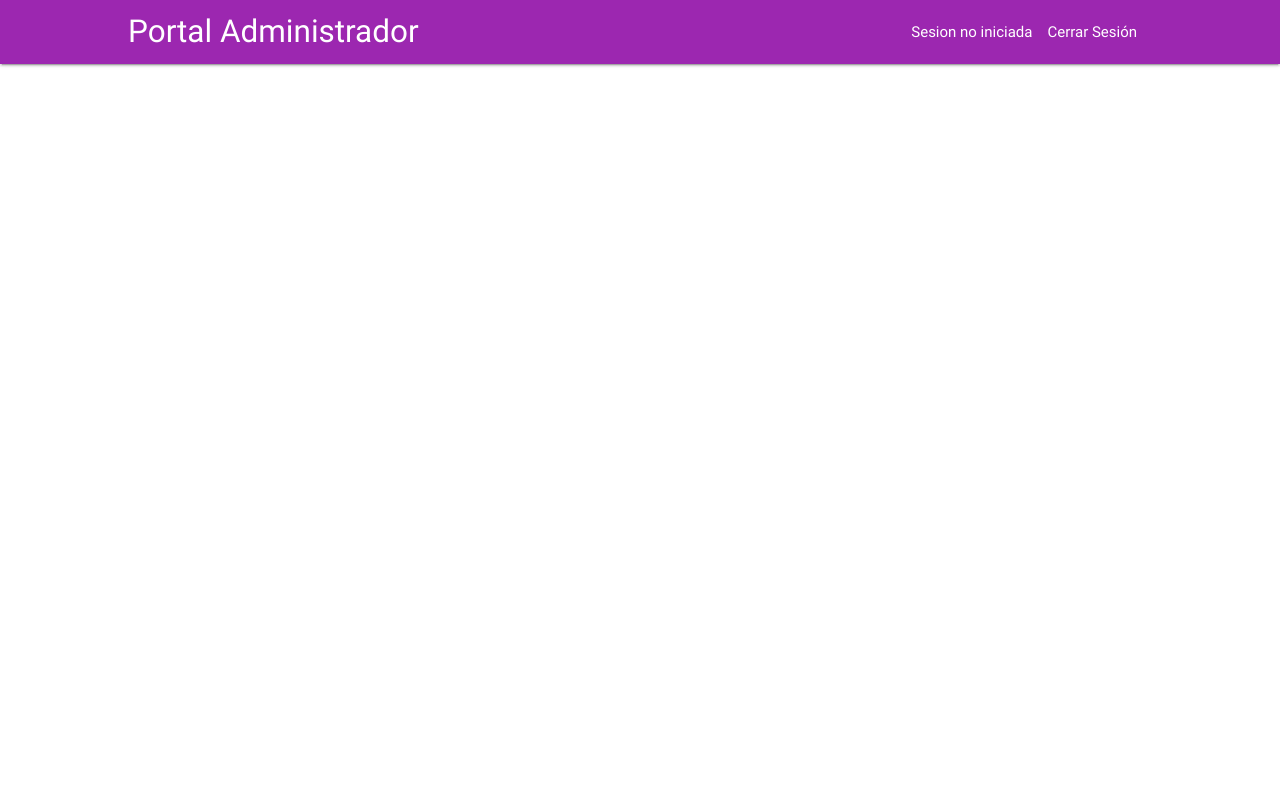
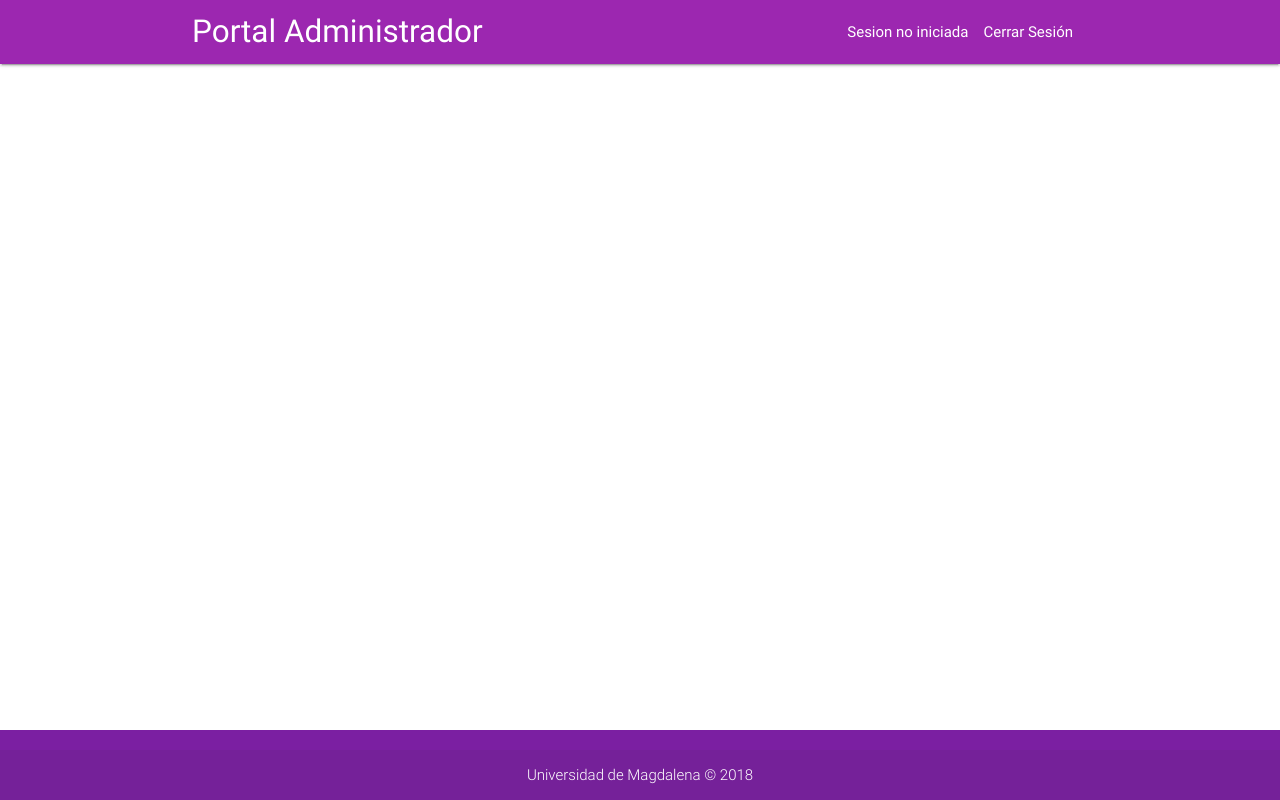
Before and after one commit to samir04m/VotacionesUnimagWeb2018, a PHP site: template view/template.php in a window 1280 px wide. Run offline with PHP 8.4, Linux system fonts and the light colour scheme; the template is opened without the code that fills it, so the values that code supplies are empty.

Commit message:
Se agrego el footer al template

```diff
--- a/view/administrador/gestionar_usuarios.php
+++ b/view/administrador/gestionar_usuarios.php
@@ -1,6 +1,10 @@
+<center>
+    <h4>Administrador de Usuarios</h4>
+</center>
+
 <div class="row">
 
-	<div class="col m12">
+	<div class="col s12">
 		<table class="striped responsive-table highlight">
 			<thead>
 				<tr>
--- /dev/null
+++ b/view/resources/css/estilosTemplate.css
@@ -0,0 +1,9 @@
+body {
+    display: flex;
+    min-height: 100vh;
+    flex-direction: column;
+}
+
+main {
+    flex: 1 0 auto;
+}
--- a/view/sections/footer.php
+++ b/view/sections/footer.php
@@ -0,0 +1,5 @@
+<footer class="page-footer purple darken-2">
+	<div class="footer-copyright">
+		<div class="container center-align white-text">Universidad de Magdalena © 2018</div>
+	</div>
+</footer>
--- a/view/template.php
+++ b/view/template.php
@@ -9,7 +9,7 @@
 	<title>Portal Administrador</title>
 
 	<link rel="stylesheet" href="view/resources/css/materialize.css">
-	<link rel="stylesheet" href="view/resources/css/estilos.css">
+	<link rel="stylesheet" href="view/resources/css/estilosTemplate.css">
 	<link rel="stylesheet" href="view/resources/css/material-icons.css">
 
 </head>
@@ -19,10 +19,15 @@
 		include "sections/header.php";
     ?>
 	<br>
+	<main>
+		<?php
+	        $mvc = new MvcController();
+	        $mvc->rutasController();
+	    ?>
+	</main>
 
-	<?php
-        $mvc = new MvcController();
-        $mvc->rutasController();
+    <?php
+		include "sections/footer.php";
     ?>
 
 	<script type="text/javascript" src="view/resources/js/jquery-3.3.1.min.js"></script>
```
